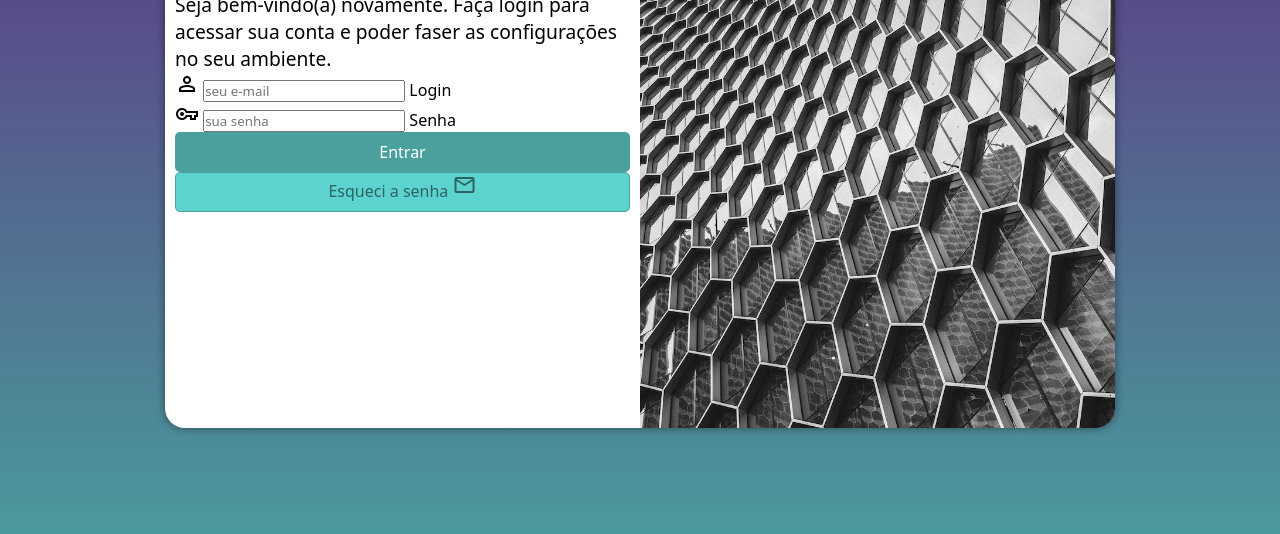
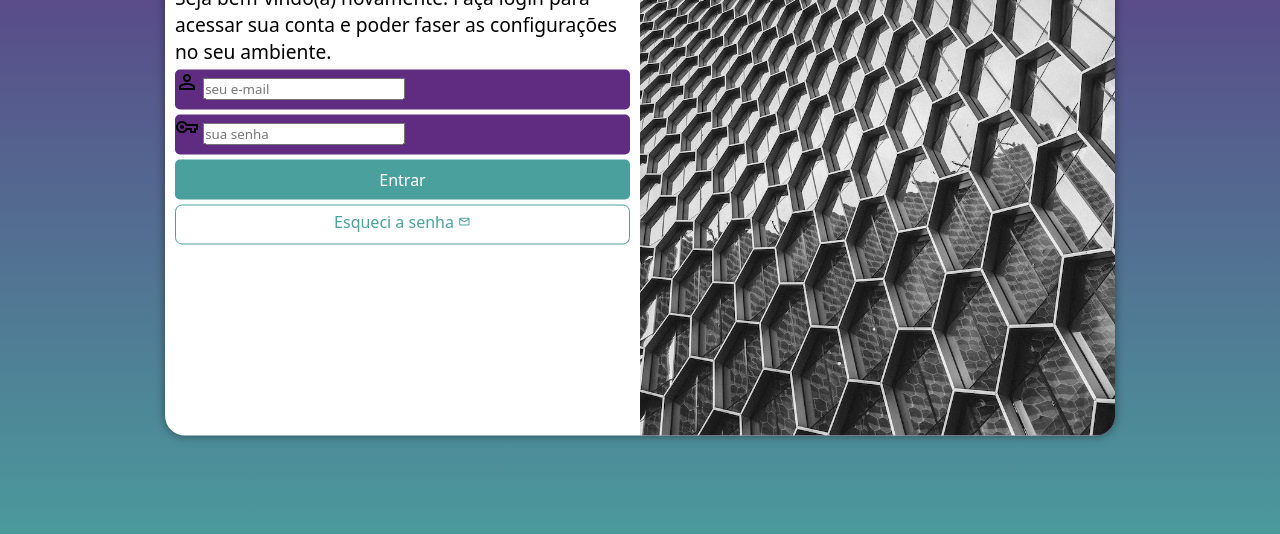
Before and after one commit to francisconeponuceno/projeto-login, a plain HTML site: page index.html in a window 1280 px wide. Shown: the part 222-756 px from the top of the page. Drawn offline with nearby package versions, Linux system fonts and the light colour scheme.

Commit message:
atualizacao

```diff
--- a/estilos/style.css
+++ b/estilos/style.css
@@ -35,7 +35,7 @@ section#Login {
 
     background-color: white;
     width: 250px;
-    height: 500px;
+    height: 515px;
     border-radius: 20px;
     box-shadow: 0px 0px 10px rgb(0, 0, 0, 0.450);
 
@@ -65,6 +65,19 @@ div#formulário > p {
     font-size: 0.8em;
 }
 
+form > div.campo {
+    background-color: #5f2c82;
+    display: block;
+    width: 100%;
+    height: 40px;
+    border-radius: 5px;
+    margin: 5px 0px;
+}
+
+div.campo > label {
+    display: none;
+}
+
 form > input[type=submit] {
     display: block;
     font-size: 1em;
@@ -87,9 +100,19 @@ form > a.botao {
     font-size: 1em;
     width: 100%;
     height: 40px;
-    background-color: #5cd3cf;
-    color: #2d6462;
+    padding-top: 5px;
+    margin-top: 5px;
+    background-color: white;
+    color: #49a09d;
     border: 1px solid #49a09d;
-    border-radius: 5px;
+    border-radius: 7px;
     text-decoration: none;
 }
+
+form > a.botao:hover {
+    background-color: #6cd3cf;
+}
+
+form > a.botao > span {
+    font-size: 0.8em;
+}
```
